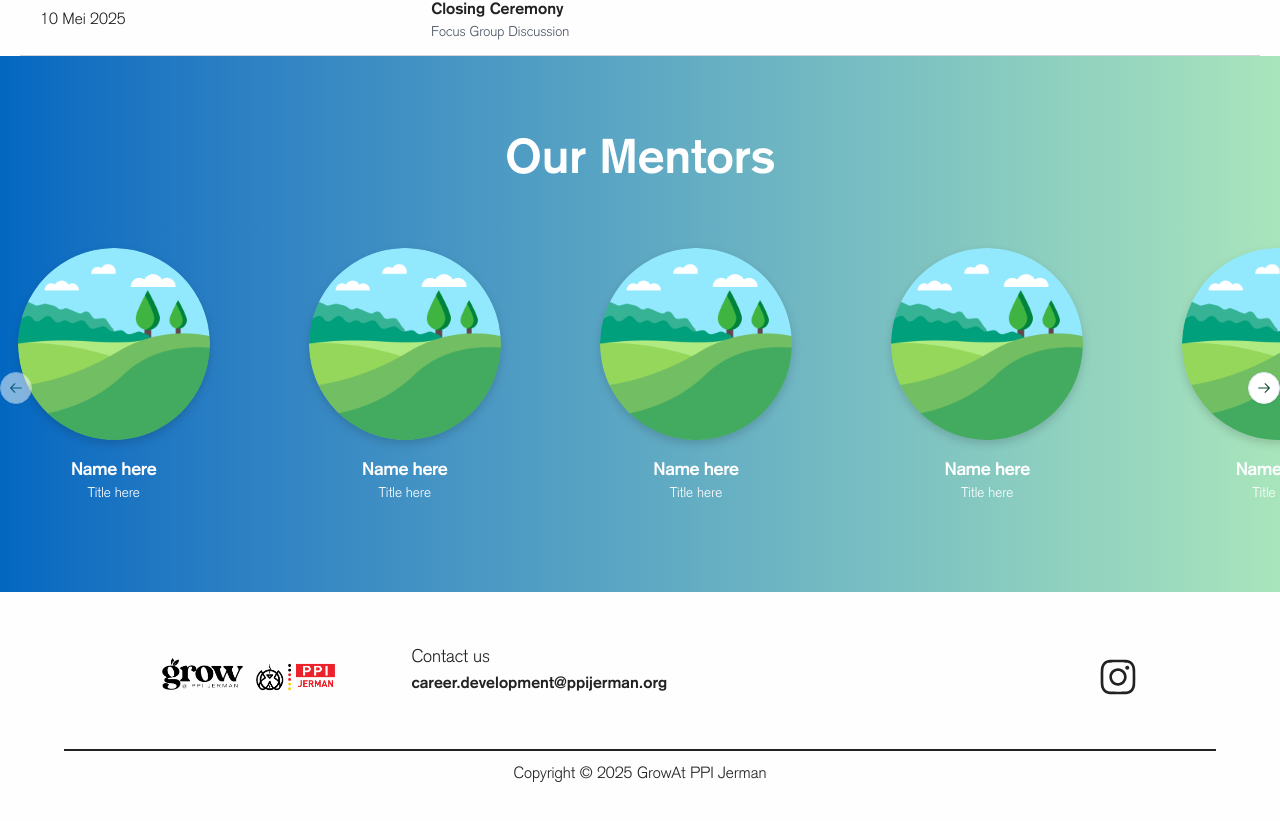
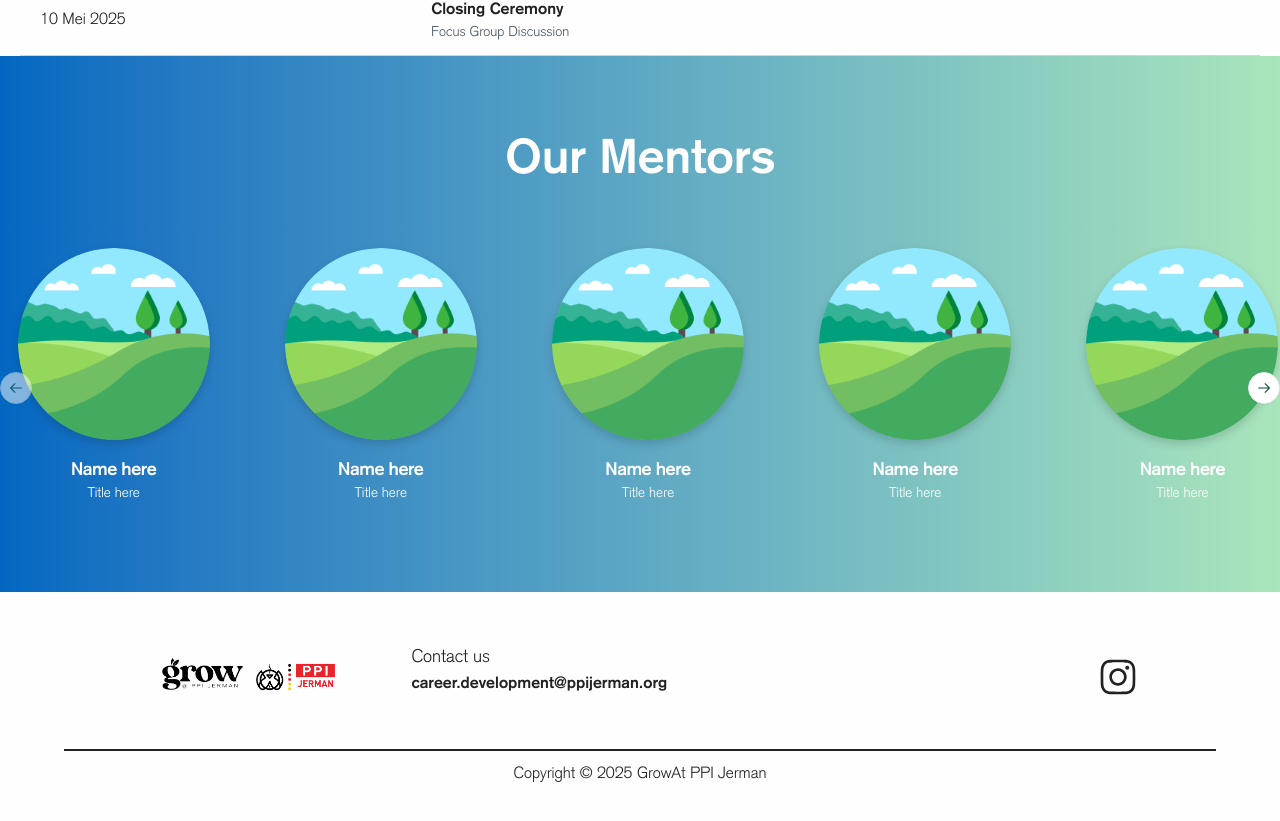
Before and after one commit to ppijerman/growat.ppij, a Next.js app: page /events/step-up-mentorship in a window 1280 px wide. Shown: the part 3077-3898 px from the top of the page. Built offline with nearby package versions, Linux system fonts and the light colour scheme.

Commit message:
mentorslist wip

```diff
--- a/app/(pages)/events/step-up-mentorship/components/mentors.tsx
+++ b/app/(pages)/events/step-up-mentorship/components/mentors.tsx
@@ -27,13 +27,13 @@
         Our Mentors
       </h1>
 
-      <div className="w-full max-w-screen-2xl bg-transparent mx-auto">
+      <div className="w-full max-w-screen-1xl bg-transparent mx-auto">
         <Carousel className="relative">
-          <CarouselContent className="flex gap-4 md:gap-8">
+          <CarouselContent className="flex gap-1 md:gap-2">
             {mentors.map((mentor, index) => (
               <CarouselItem
                 key={index}
-                className="px-2 sm:basis-1/2 md:basis-1/3 lg:basis-1/4 xl:basis-1/5 text-center"
+                className="px-1 sm:basis-1/2 md:basis-1/3 lg:basis-1/4 xl:basis-1/5 text-center"
               >
                 <Card className="flex flex-col items-center justify-between my-2 bg-transparent border-0 shadow-none">
                   <CardHeader className="flex justify-center py-4">
@@ -43,7 +43,7 @@
                       className="w-36 h-36 md:w-48 md:h-48 rounded-full object-cover object-top drop-shadow-lg"
                     />
                   </CardHeader>
-                  <CardContent className="px-2 text-white bg-transparent">
+                  <CardContent className="px-1 text-white bg-transparent">
                     <CardTitle className="text-md md:text-lg font-bold">
                       {mentor.name}
                     </CardTitle>
```
